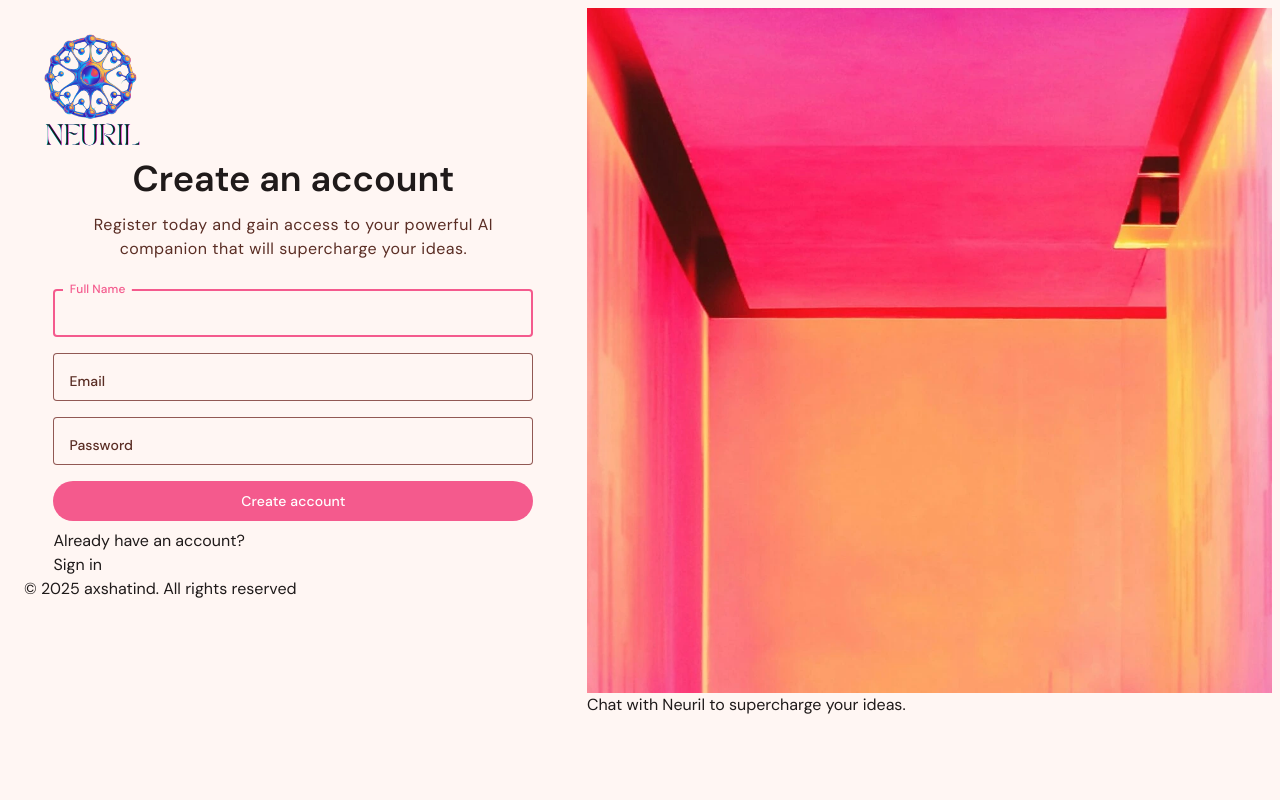
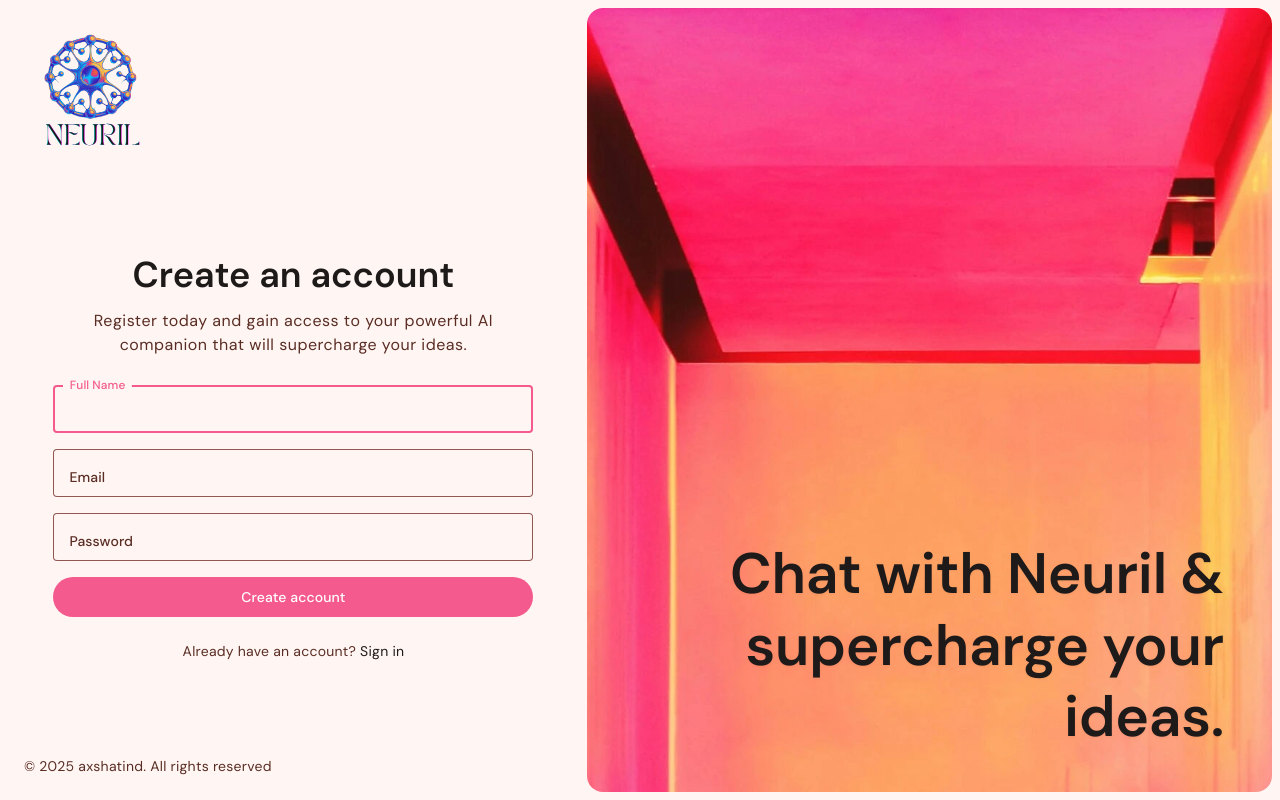
Before and after one commit to axshatInd/Neuril, a React (Vite) app: page /register in a window 1280 px wide. Built offline with nearby package versions, Linux system fonts and the light colour scheme.

Commit message:
css of register, will use appwrite maybe

```diff
--- a/src/index.css
+++ b/src/index.css
@@ -175,4 +175,28 @@ COMPONENTS
     > .state-layer {
     @apply opacity-[0.1]; /* Adjust focus opacity for better contrast */
   }
+
+  /* SIGN IN LINK */
+
+  .link {
+    @apply transition-colors
+    duration-short3
+    ease-standard
+    hover:text-light-primary
+    hover:dark:text-dark-primary
+    hover:underline;
+  }
 }
+
+/* UTILITIES */
+@layer utilities {
+  .img-box {
+    @apply bg-light-surfaceContainerHighest dark:bg-dark-surfaceContainerHighest overflow-hidden;
+  }
+
+  .img-cover {
+    @apply w-full
+    h-full
+    object-cover;
+  }
+}
--- a/src/pages/Register.jsx
+++ b/src/pages/Register.jsx
@@ -17,7 +17,7 @@ const Register = () => {
         <div className='flex flex-col p-4'>
           <Link
             to={'/'}
-            className='max-w-max mx-auto lg:mx-0'
+            className='max-w-max mb-auto mx-auto lg:mx-0'
           >
             <img
               src={logoLight}
@@ -70,25 +70,29 @@ const Register = () => {
               />
               <Button type='submit'>Create account</Button>
             </Form>
-            <p className=''>
+            <p className='text-bodyMedium text-light-onSurfaceVariant dark:text-dark-onSurfaceVariant text-center mt-4'>
               Already have an account?
               <Link
                 to={'/login'}
-                className=''
+                className='link inline-block ms-1 text-light-onSurface dark:text-dark-onSurface'
               >
                 Sign in
               </Link>
             </p>
           </div>
-          <p className=''>&copy; 2025 axshatind. All rights reserved</p>
+          <p className='mt-auto mx-auto text-light-onSurfaceVariant dark:text-dark-onSurfaceVariant text-bodyMedium lg:mx-0 '>
+            &copy; 2025 axshatind. All rights reserved
+          </p>
         </div>
-        <div className=''>
+        <div className='hidden img-box lg:block lg:relative lg:rounded-large'>
           <img
             src={banner}
             alt=''
             className='img-cover'
           />
-          <p className=''>Chat with Neuril to supercharge your ideas.</p>
+          <p className='absolute bottom-10 left-12 right-12 z-10 text-displayLarge font-semibold leading-tight text-right text-light-onSurface drop-shadow-sm 2xl:text-[72px]'>
+            Chat with Neuril & supercharge your ideas.
+          </p>
         </div>
       </div>
     </>
```
